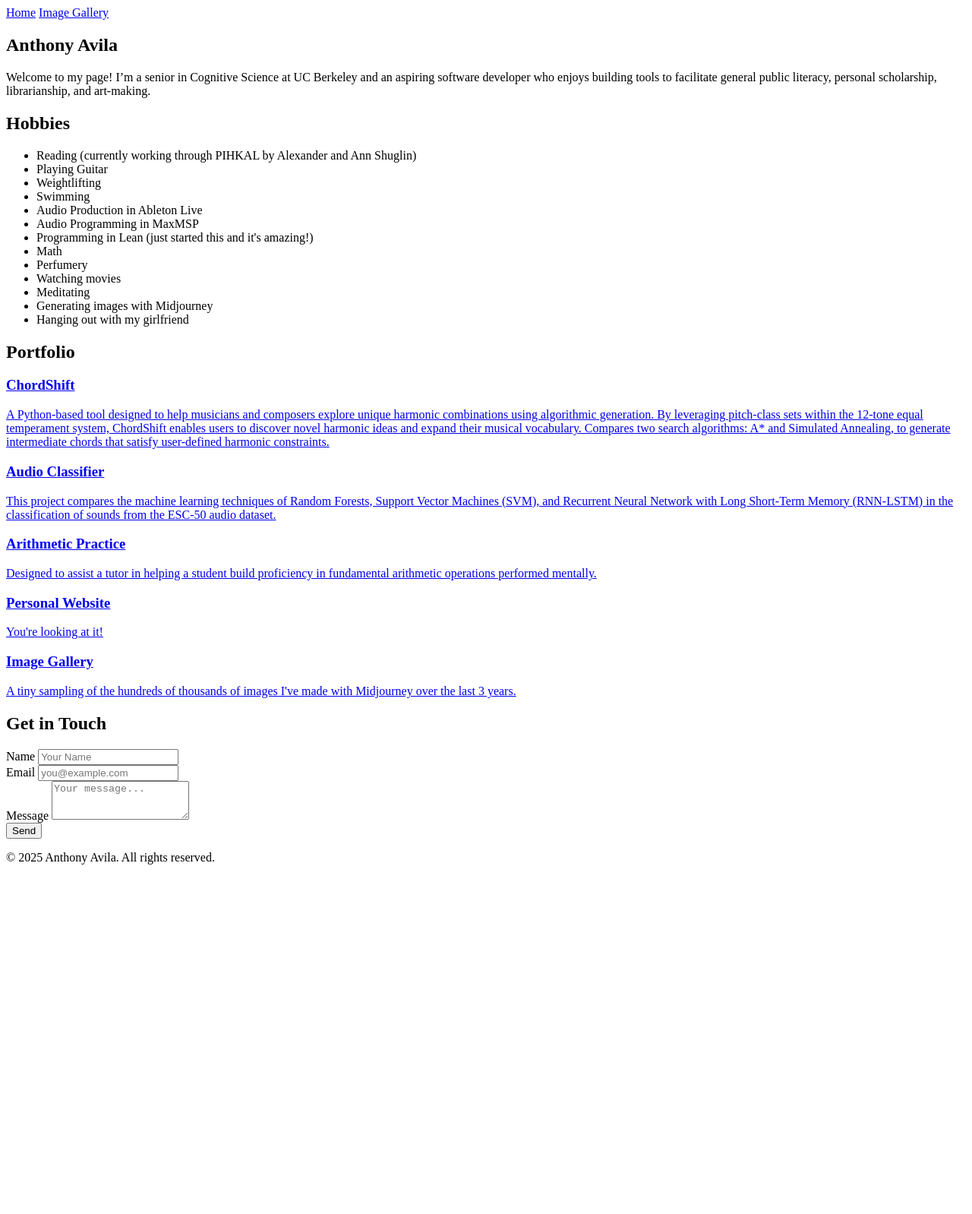
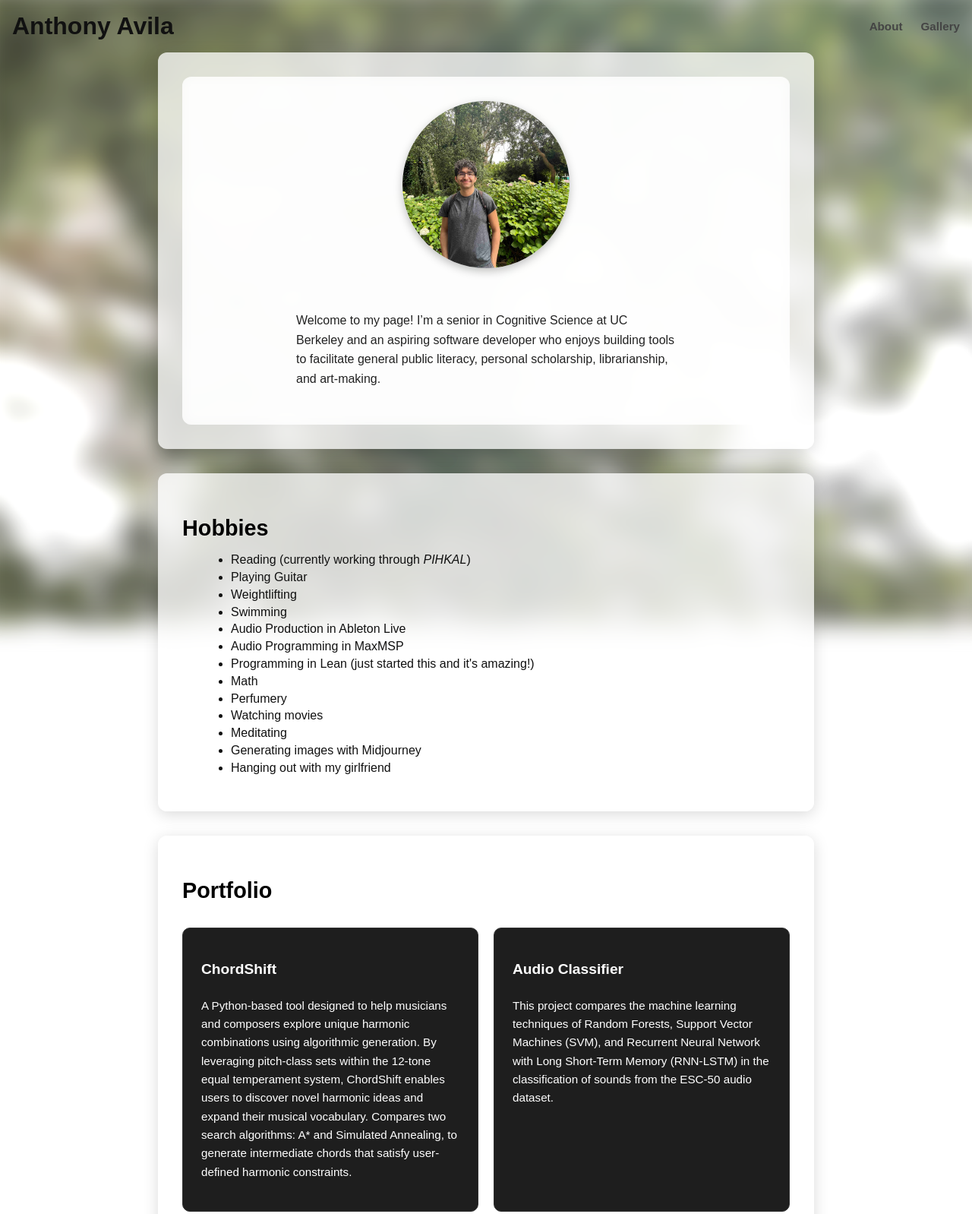
Before and after one commit to anthony-a-avila/Personal-Website, a plain HTML site: page index.html in a window 1280 px wide. Shown: the top 1598 px of the page at 76% size. Before the commit the page ends 1154 px from the top, so only its background shows below. Drawn offline with Linux system fonts and the light colour scheme.

Commit message:
first stable version

```diff
--- a/index.html
+++ b/index.html
@@ -5,31 +5,41 @@
   <meta name="viewport" content="width=device-width, initial-scale=1.0">
   <meta name="description" content="My personal portfolio showcasing hobbies, GitHub projects, and an image gallery.">
   <title>My Portfolio | Home</title>
+  <link rel="stylesheet" href="style.css">
 </head>
-<body class="bg-gray-50 text-gray-900 font-sans">
-
+<body>
   <!-- Header / Navigation -->
-  <header class="bg-gray-900 text-white py-4">
-    <nav class="flex justify-center space-x-8">
-      <a href="index.html" class="hover:text-blue-400">Home</a>
-      <a href="gallery.html" class="hover:text-blue-400">Image Gallery</a>
-    </nav>
-  </header>
+    <header>
+        <div class="header-content">
+            <div class="site-title">
+                <h1>Anthony Avila</h1>
+            </div>
+            <nav>
+                <a href="index.html">About</a>
+                <a href="gallery.html">Gallery</a>
+            </nav>
+        </div>
+    </header>
 
   <!-- Main Content -->
-  <main class="max-w-4xl mx-auto p-6">
-
+  <main class="content-wrapper">
     <!-- Introduction -->
-    <section class="mb-10 text-center">
-      <h1 class="text-3xl font-bold mb-2">Anthony Avila</h1>
-      <p class="text-gray-700">Welcome to my page! I’m a senior in Cognitive Science at UC Berkeley and an aspiring software developer who enjoys building tools to facilitate general public literacy, personal scholarship, librarianship, and art-making.</p>
+    <section class="about-me">
+        <div class="about-content">
+            <img src="assets/_me.jpg" alt="Photo of Anthony Avila" class="profile-pic">
+            <div class="about-text">
+                <p>
+                    Welcome to my page! I’m a senior in Cognitive Science at UC Berkeley and an aspiring software developer who enjoys building tools to facilitate general public literacy, personal scholarship, librarianship, and art-making.
+                </p>
+            </div>
+        </div>
     </section>
 
     <!-- Hobbies -->
-    <section class="mb-10">
-      <h2 class="text-2xl font-semibold mb-2">Hobbies</h2>
-      <ul class="list-disc list-inside text-gray-700">
-        <li>Reading (currently working through PIHKAL by Alexander and Ann Shuglin)</li>
+    <section class="hobbies">
+      <h2>Hobbies</h2>
+      <ul>
+        <li>Reading (currently working through <i>PIHKAL</i>)</li>
         <li>Playing Guitar</li>
         <li>Weightlifting</li>
         <li>Swimming</li>
@@ -46,63 +56,61 @@
     </section>
 
     <!-- GitHub Pinned Projects -->
-    <section class="mb-10">
-      <h2 class="text-2xl font-semibold mb-4">Portfolio</h2>
-      <div class="grid grid-cols-1 sm:grid-cols-2 gap-6">
-
-
-        <a href="https://github.com/anthony-a-avila/ChordShift" target="_blank" class="block border rounded-xl shadow hover:shadow-lg transition p-4">
-          <h3 class="font-semibold text-lg mb-1">ChordShift</h3>
-          <p class="text-sm text-gray-600 mb-2">A Python-based tool designed to help musicians and composers explore unique harmonic combinations using algorithmic generation. By leveraging pitch-class sets within the 12-tone equal temperament system, ChordShift enables users to discover novel harmonic ideas and expand their musical vocabulary. Compares two search algorithms: A* and Simulated Annealing, to generate intermediate chords that satisfy user-defined harmonic constraints.</p>
+    <section>
+      <h2>Portfolio</h2>
+      <div class="projects">
+        <a href="https://github.com/anthony-a-avila/ChordShift" target="_blank" class="project-card">
+          <h3>ChordShift</h3>
+          <p class="project-description">A Python-based tool designed to help musicians and composers explore unique harmonic combinations using algorithmic generation. By leveraging pitch-class sets within the 12-tone equal temperament system, ChordShift enables users to discover novel harmonic ideas and expand their musical vocabulary. Compares two search algorithms: A* and Simulated Annealing, to generate intermediate chords that satisfy user-defined harmonic constraints.</p>
         </a>
 
-        <a href="https://github.com/anthony-a-avila/Audio-Classifier" target="_blank" class="block border rounded-xl shadow hover:shadow-lg transition p-4">
+        <a href="https://github.com/anthony-a-avila/Audio-Classifier" target="_blank" class="project-card">
             <h3 class="font-semibold text-lg mb-1">Audio Classifier</h3>
-            <p class="text-sm text-gray-600 mb-2">This project compares the machine learning techniques of Random Forests, Support Vector Machines (SVM), and Recurrent Neural Network with Long Short-Term Memory (RNN-LSTM) in the classification of sounds from the ESC-50 audio dataset.</p>
+            <p class="project-description">This project compares the machine learning techniques of Random Forests, Support Vector Machines (SVM), and Recurrent Neural Network with Long Short-Term Memory (RNN-LSTM) in the classification of sounds from the ESC-50 audio dataset.</p>
         </a>
 
-        <a href="https://github.com/anthony-a-avila/Arithmetic-Practice" target="_blank" class="block border rounded-xl shadow hover:shadow-lg transition p-4">
-            <h3 class="font-semibold text-lg mb-1">Arithmetic Practice</h3>
-            <p class="text-sm text-gray-600 mb-2">Designed to assist a tutor in helping a student build proficiency in fundamental arithmetic operations performed mentally.</p>
+        <a href="https://github.com/anthony-a-avila/Arithmetic-Practice" target="_blank" class="project-card">
+            <h3>Arithmetic Practice</h3>
+            <p class="project-description">Designed to assist a tutor in helping a student build proficiency in fundamental arithmetic operations performed mentally.</p>
         </a>
 
-        <a href="https://github.com/anthony-a-avila/Personal-Website" target="_blank" class="block border rounded-xl shadow hover:shadow-lg transition p-4">
-            <h3 class="font-semibold text-lg mb-1">Personal Website</h3>
-            <p class="text-sm text-gray-600 mb-2">You're looking at it!</p>
+        <a href="https://github.com/anthony-a-avila/Personal-Website" target="_blank" class="project-card">
+            <h3>Personal Website</h3>
+            <p class="project-description">You're looking at it!</p>
         </a>
 
         <!-- Link to Image Gallery -->
-        <a href="gallery.html" class="block border rounded-xl shadow hover:shadow-lg transition p-4 text-center bg-gray-100">
-            <h3 class="font-semibold text-lg mb-1">Image Gallery</h3>
-            <p class="text-sm text-gray-600 mb-2">A tiny sampling of the hundreds of thousands of images I've made with Midjourney over the last 3 years.</p>
+        <a href="gallery.html" target="_blank" class="project-card">
+            <h3>Image Gallery</h3>
+            <p class="project-description">A tiny sampling of the hundreds of thousands of images I've made with Midjourney over the last 3 years.</p>
         </a>
       </div>
     </section>
 
     <!-- Basic Form -->
-    <section class="mb-10">
-      <h2 class="text-2xl font-semibold mb-4">Get in Touch</h2>
-      <form class="space-y-4 max-w-md">
+    <section class="contact">
+      <h2>Get in Touch</h2>
+      <form>
         <div>
-          <label for="name" class="block text-sm font-medium text-gray-700">Name</label>
-          <input type="text" id="name" name="name" class="mt-1 block w-full border-gray-300 rounded-md shadow-sm" placeholder="Your Name">
+          <label for="name">Name</label>
+          <input type="text" id="name" name="name" placeholder="Your Name">
         </div>
         <div>
-          <label for="email" class="block text-sm font-medium text-gray-700">Email</label>
-          <input type="email" id="email" name="email" class="mt-1 block w-full border-gray-300 rounded-md shadow-sm" placeholder="you@example.com">
+          <label for="email">Email</label>
+          <input type="email" id="email" name="email" placeholder="you@example.com">
         </div>
         <div>
-          <label for="message" class="block text-sm font-medium text-gray-700">Message</label>
-          <textarea id="message" name="message" rows="3" class="mt-1 block w-full border-gray-300 rounded-md shadow-sm" placeholder="Your message..."></textarea>
+          <label for="message">Message</label>
+          <textarea id="message" name="message" rows="3" placeholder="Your message..."></textarea>
         </div>
-        <button type="submit" class="bg-blue-600 text-white px-4 py-2 rounded hover:bg-blue-700">Send</button>
+        <button type="submit">Send</button>
       </form>
     </section>
 
   </main>
 
   <!-- Footer -->
-  <footer class="text-center py-6 text-gray-500 border-t mt-10">
+  <footer>
     <p>&copy; 2025 Anthony Avila. All rights reserved.</p>
   </footer>
 
--- /dev/null
+++ b/style.css
@@ -0,0 +1,313 @@
+/* === GLOBAL BLURRED BACKGROUND === */
+body {
+  margin: 0;
+  padding: 0;
+  min-height: 100vh;
+  font-family: Arial, sans-serif;
+  color: #111;
+  position: relative;
+  overflow-x: hidden;
+}
+
+/* The blurred image layer behind EVERYTHING */
+body::before {
+  content: "";
+  position: fixed;
+  top: 0;
+  left: 0;
+  width: 100%;
+  height: 100%;
+  background: url("assets/_background.jpg") center/cover no-repeat fixed;
+  filter: blur(15px) brightness(1.1);
+  z-index: -1;          /* sits behind all content */
+  transform: scale(1.05);
+}
+
+/* === HEADER / NAVIGATION === */
+header {
+  background-color: transparent;    /* make invisible */
+  color: #222;
+  padding: 1em 0;
+  border-bottom: none;
+}
+
+.header-content {
+  display: flex;
+  align-items: center;
+  justify-content: space-between;
+  width: 100%;          /* full width */
+  max-width: none;      /* remove centering constraint */
+  margin: 0;            /* no auto-centering */
+  padding: 0 1em;       /* consistent spacing from edges */
+  box-sizing: border-box;
+}
+
+.site-title h1 {
+  font-size: 2rem;                  /* larger name */
+  color: #111;
+  margin: 0;
+}
+
+/* Navbar links (smaller) */
+nav {
+  display: flex;
+  gap: 1.5em;
+}
+
+nav a {
+  color: #444;
+  font-size: 0.95rem;
+  text-decoration: none;
+  font-weight: bold;
+}
+
+nav a:hover {
+  text-decoration: underline;
+}
+
+/* === ABOUT ME FLEX LAYOUT === */
+.about-me {
+  display: flex;
+  justify-content: center;
+  align-items: center;
+  width: 100%;
+}
+
+.about-content {
+  display: flex;
+  align-items: center;
+  justify-content: center;
+  gap: 2.5em;
+  flex-wrap: wrap;
+  background: rgba(255, 255, 255, 0.75);
+  backdrop-filter: blur(8px);
+  border-radius: 12px;
+  padding: 2em;
+  max-width: 900px;
+  margin: 0 auto;
+}
+
+.about-text {
+  max-width: 500px;
+  line-height: 1.6;
+  color: #111;
+  text-align: left;
+}
+
+.profile-pic {
+  width: 220px;
+  height: 220px;
+  border-radius: 50%;
+  object-fit: cover;
+  flex-shrink: 0;
+  box-shadow: 0 4px 12px rgba(0, 0, 0, 0.25);
+  margin: 0;
+}
+
+/* === MAIN CONTENT === */
+main {
+  max-width: 1000px;
+  margin: 2em auto;
+  padding: 0 1em;
+}
+
+h1, h2 {
+  margin-bottom: 0.6em;
+}
+
+p {
+  margin-bottom: 1em;
+  color: #444;
+}
+
+/* === HOME PAGE: SECTIONS === */
+section {
+  margin-bottom: 2em;
+}
+
+/* === LISTS === */
+ul {
+  margin-left: 1.5em;
+}
+
+li {
+  margin-bottom: 0.3em;
+}
+
+/* === FORMS === */
+form {
+  max-width: 400px;
+}
+
+label {
+  display: block;
+  font-weight: bold;
+  margin-bottom: 0.3em;
+}
+
+input[type="text"],
+input[type="email"],
+textarea {
+  width: 100%;
+  padding: 0.5em;
+  margin-bottom: 1em;
+  border: 1px solid #ccc;
+  border-radius: 4px;
+  font-size: 1em;
+}
+
+button {
+  background-color: #0070f3;
+  color: #fff;
+  border: none;
+  padding: 0.6em 1.2em;
+  border-radius: 4px;
+  cursor: pointer;
+}
+
+button:hover {
+  background-color: #005ec2;
+}
+
+/* === GALLERY PAGE === */
+.gallery {
+  display: grid;
+  grid-template-columns: repeat(3, 1fr);
+  gap: 10px;
+  margin-top: 1.5em;
+}
+
+.gallery img {
+  width: 100%;
+  height: auto;
+  border-radius: 6px;
+  border: 1px solid #ddd;
+  transition: transform 0.2s ease, box-shadow 0.2s ease;
+}
+
+.gallery img:hover {
+  transform: scale(1.03);
+  box-shadow: 0 2px 8px rgba(0,0,0,0.2);
+}
+
+/* Responsive: collapse to fewer columns on small screens */
+@media (max-width: 800px) {
+  .gallery {
+    grid-template-columns: repeat(2, 1fr);
+  }
+}
+
+@media (max-width: 500px) {
+  .gallery {
+    grid-template-columns: 1fr;
+  }
+}
+
+/* === FOOTER === */
+footer {
+  text-align: center;
+  color: #666;
+  padding: 2em 0;
+  border-top: 1px solid #ddd;
+  margin-top: 3em;
+}
+
+/* === PORTFOLIO / PROJECT CARDS === */
+.projects {
+  display: flex;                 /* enable flexbox */
+  flex-wrap: wrap;               /* allow wrapping to new lines */
+  gap: 20px;                     /* space between cards */
+  justify-content: center;       /* center them horizontally */
+  margin-top: 2em;
+}
+
+.project-card {
+  background-color: #1e1e1e;     /* dark card look */
+  color: #f0f0f0;
+  border-radius: 10px;
+  padding: 1.5em;
+  flex: 1 1 300px;               /* flexible width: min 300px, expands if room */
+  max-width: 450px;
+  display: flex;                 /* use flex inside the card */
+  flex-direction: column;        /* vertical stack */
+  justify-content: flex-start;
+  transition: transform 0.25s ease, box-shadow 0.25s ease;
+  text-decoration: none;         /* remove link underline */
+  border: 1px solid #333;
+}
+
+.project-card:hover {
+  transform: translateY(-4px);
+  box-shadow: 0 6px 20px rgba(0, 0, 0, 0.4);
+  border-color: #555;
+}
+
+/* Title + Description */
+.project-card h3 {
+  font-size: 1.2rem;
+  margin-bottom: 0.5em;
+  color: #fff;
+}
+
+.project-card p {
+  font-size: 0.95rem;
+  color: #ccc;
+}
+
+/* A subtle divider between sections if you have one */
+.projects h2 {
+  text-align: center;
+  margin-bottom: 1em;
+  color: #222;
+}
+
+/* Optional responsive tweak */
+@media (max-width: 600px) {
+  .project-card {
+    flex: 1 1 100%;
+  }
+}
+
+.project-card .project-description {
+    color: #fff;
+}
+
+/* === FLEX SECTIONS WITH BLUR EFFECT === */
+.content-wrapper {
+  display: flex;
+  flex-direction: column;
+  gap: 2em;
+  align-items: center;   /* ensures children fill full width */
+  justify-content: center;
+  padding: 0;             /* removes side spacing */
+  margin: 0 auto;
+}
+
+.content-wrapper section {
+  width: 80%;
+  max-width: 900px;
+  margin: 0 auto;
+  background: rgba(255, 255, 255, 0.75); /* translucent white */
+  backdrop-filter: blur(8px);            /* subtle glass blur */
+  -webkit-backdrop-filter: blur(8px);    /* for Safari */
+  border-radius: 12px;
+  padding: 2em;
+  box-shadow: 0 4px 20px rgba(0, 0, 0, 0.15);
+  transition: transform 0.2s ease, box-shadow 0.2s ease;
+}
+
+.content-wrapper section:hover {
+  transform: translateY(-4px);
+  box-shadow: 0 8px 24px rgba(0, 0, 0, 0.25);
+}
+
+.content-wrapper section h2 {
+  margin-bottom: 0.5em;
+  font-size: 1.8rem;
+  color: #000;
+}
+
+.content-wrapper section p {
+  line-height: 1.6;
+  color: #222;
+}
```
Also changed, not shown: gallery.html (+56 -0 lines), assets/_background.jpg (added), assets/_me.jpg (added), spec.txt, 3 other files.
